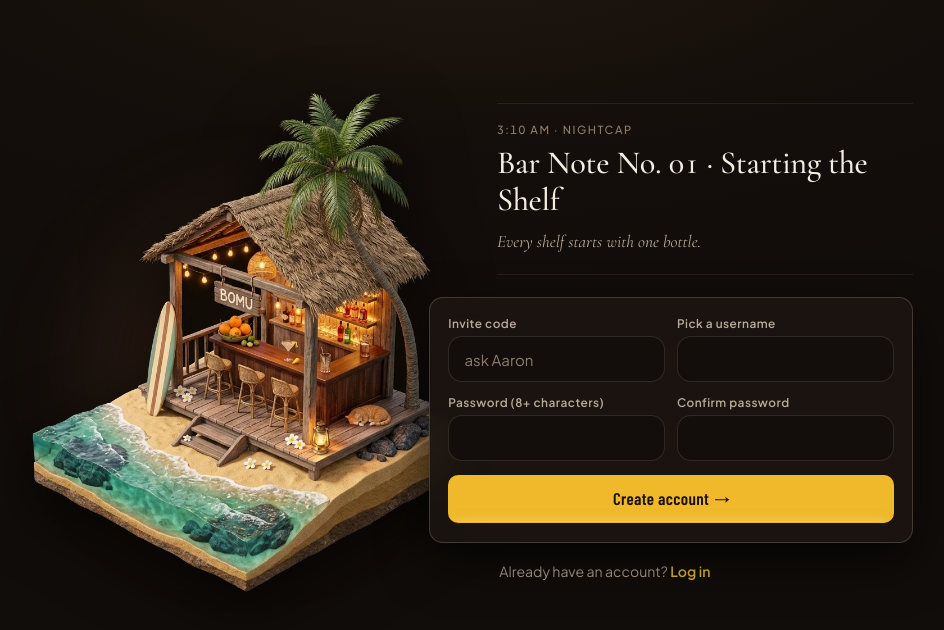
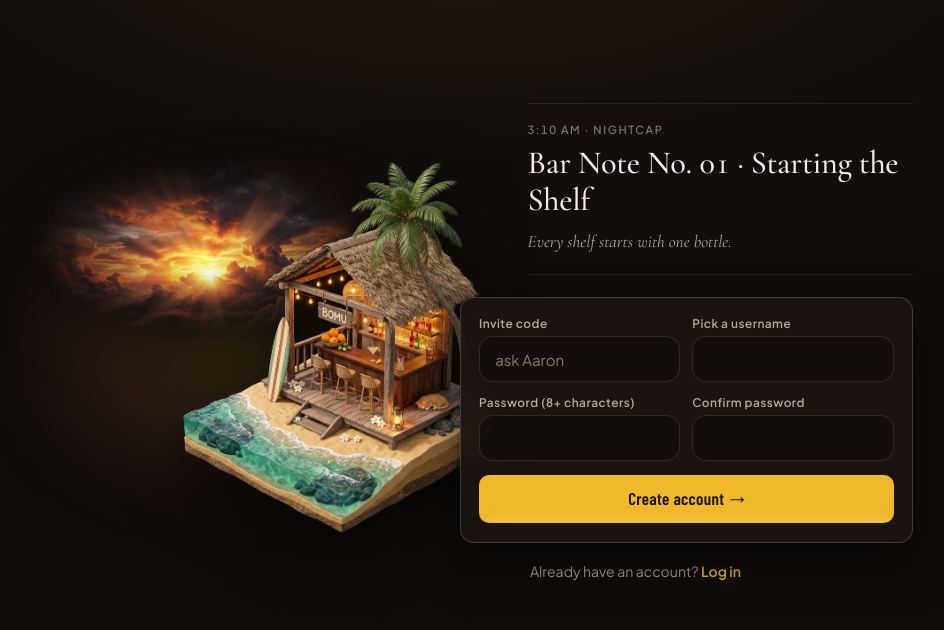
Before and after one commit to sepulturian/bomu, a Flask app: page /signup in a window 1280 px wide. Shown: the part 62-692 px from the top of the page, without its empty margins (177-1121 px from the left). Run offline with Flask 3, Linux system fonts and the light colour scheme; some libraries are stand-ins or nearby versions; some web fonts are replaced.

Commit message:
Add Sri Lankan sunset with sunburst to auth beach bar diorama

```diff
--- a/templates/signup.html
+++ b/templates/signup.html
@@ -26,22 +26,22 @@
 
     .auth-art-col {
         position: relative;
-        max-width: 295px;
-        width: 82vw;
+        max-width: 320px;
+        width: 88vw;
         margin: -0.25rem auto 0;
     }
 
     .auth-art {
         position: relative;
-        aspect-ratio: 783 / 922;
+        aspect-ratio: 1105 / 890;
     }
 
     .auth-art::before {
         content: "";
         position: absolute;
-        inset: 14% 10% 12% 10%;
-        background: radial-gradient(ellipse 65% 60% at 50% 55%, rgba(244, 196, 48, 0.18) 0%, rgba(231, 111, 81, 0.09) 45%, transparent 72%);
-        filter: blur(28px);
+        inset: 8% 4% 8% 4%;
+        background: radial-gradient(ellipse 75% 65% at 46% 50%, rgba(244, 196, 48, 0.16) 0%, rgba(231, 111, 81, 0.08) 50%, transparent 75%);
+        filter: blur(32px);
         z-index: 0;
         pointer-events: none;
     }
@@ -59,7 +59,7 @@
     .auth-editorial-col {
         position: relative;
         z-index: 2;
-        margin-top: -2.25rem;
+        margin-top: -1.75rem;
     }
 
     .bar-note {
@@ -175,21 +175,21 @@
         .auth-stage {
             width: 100%;
             display: grid;
-            grid-template-columns: minmax(0, 1.05fr) minmax(0, 0.95fr);
+            grid-template-columns: minmax(0, 1.12fr) minmax(0, 0.88fr);
             gap: 1.5rem;
             align-items: center;
         }
 
         .auth-art-col {
-            max-width: 440px;
+            max-width: 490px;
             width: 100%;
             margin: 0 auto;
         }
 
         .auth-art::before {
-            inset: 10% 6% 8% 6%;
+            inset: 6% 4% 6% 4%;
             filter: blur(36px);
-            background: radial-gradient(ellipse 70% 65% at 50% 55%, rgba(244, 196, 48, 0.18) 0%, rgba(231, 111, 81, 0.09) 45%, transparent 75%);
+            background: radial-gradient(ellipse 75% 65% at 48% 50%, rgba(244, 196, 48, 0.18) 0%, rgba(231, 111, 81, 0.09) 50%, transparent 75%);
         }
 
         .auth-editorial-col {
@@ -225,7 +225,7 @@
 <div class="auth-stage">
     <div class="auth-art-col">
         <div class="auth-art">
-            <img src="/static/beach-bar-diorama.webp" alt="Isometric miniature diorama of an open-air Sri Lankan beach bar named Bomu" fetchpriority="high">
+            <img src="/static/beach-bar-sunset.webp" alt="Isometric miniature diorama of an open-air Sri Lankan beach bar named Bomu under a coastal sunset" fetchpriority="high">
         </div>
     </div>
 
```
Also changed, not shown: CLAUDE.md (+17 -0 lines), templates/login.html (+12 -12 lines), static/beach-bar-sunset.webp (added).
